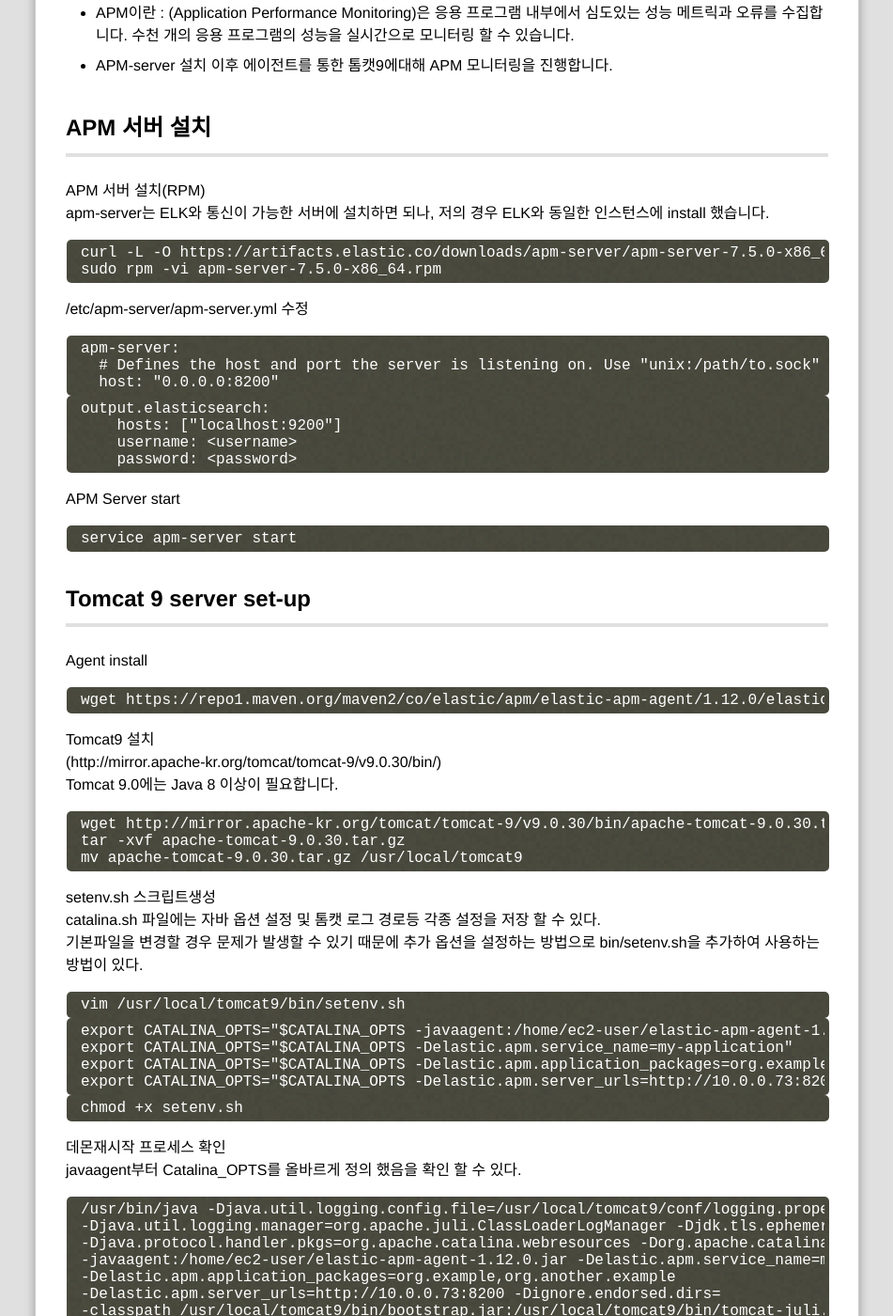
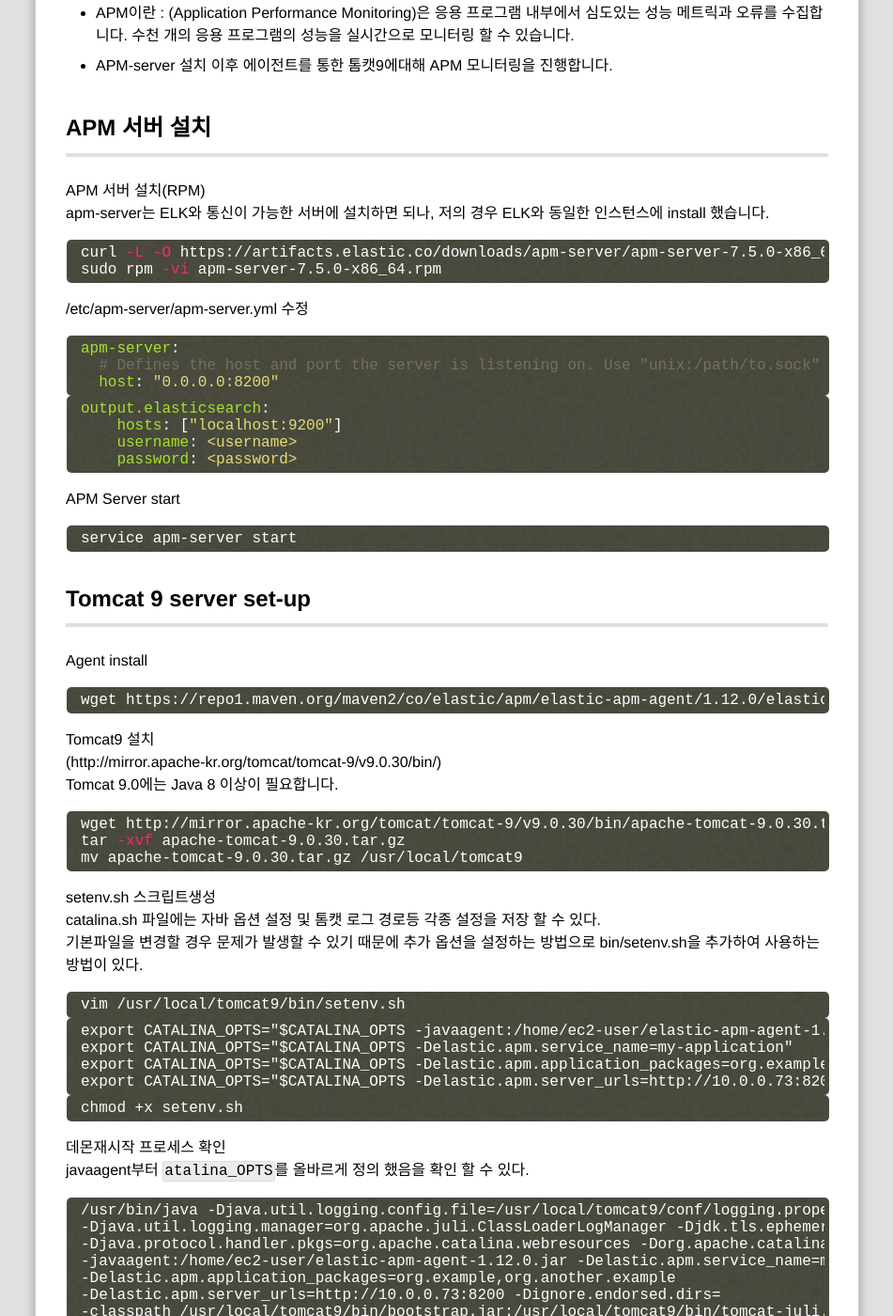
Before and after one commit to junyeong-je/junyeong-je.github.io, a Jekyll site: the page built from _posts/2020-07-30-ELK_APM_to_TOMCAT.md, in a window 1280 px wide and 1400 px high, scrolled down 642 px. Shown: the whole window at 94% size, without its empty margins (18-969 px from the left). Built offline with Jekyll 4.4.1, drawn with Linux system fonts in a browser that asks for light colours; comment, search, counter and statistics services are not loaded.

Commit message:
Revert "update"
This reverts commit 8f5c331b

````diff
--- a/_data/me.yml
+++ b/_data/me.yml
@@ -6,7 +6,7 @@
 avatar_img: "/assets/img/me.png"
 intro:
   - "안녕하세요. 저는 시스템엔지니어/클라우드 아키텍트로 일하고 있습니다."
-  - "블로그에 방문해주신들께 조금이나마 도움이 되었으면 좋겠습니다."
+  - "블로그에 방문해주신 분들에게 조금이나마 도움이 되었으면 좋겠습니다."
   - "코멘트 주시면 답변 드리겠습니다. 감사합니다! "
 skills:
   - name: "Programming"
--- a/_posts/2020-07-30-ELK_APM_to_TOMCAT.md
+++ b/_posts/2020-07-30-ELK_APM_to_TOMCAT.md
@@ -16,39 +16,39 @@
 ## APM 서버 설치
 APM 서버 설치(RPM)<br>
 apm-server는 ELK와 통신이 가능한 서버에 설치하면 되나, 저의 경우 ELK와 동일한 인스턴스에 install 했습니다.
-```
+```shell
 curl -L -O https://artifacts.elastic.co/downloads/apm-server/apm-server-7.5.0-x86_64.rpm
 sudo rpm -vi apm-server-7.5.0-x86_64.rpm
 ```
 
 /etc/apm-server/apm-server.yml 수정
-```
+```yaml
 apm-server:
   # Defines the host and port the server is listening on. Use "unix:/path/to.sock" to listen on a unix domain socket.
   host: "0.0.0.0:8200"
 ```
 
-```
+```yaml
 output.elasticsearch:
     hosts: ["localhost:9200"]
     username: <username>
     password: <password>
 ```
 APM Server start
-```
+```shell
 service apm-server start
 ```
 
 ## Tomcat 9 server set-up
 Agent install
-```
+```shell
 wget https://repo1.maven.org/maven2/co/elastic/apm/elastic-apm-agent/1.12.0/elastic-apm-agent-1.12.0-javadoc.jar
 ```
 
 Tomcat9 설치<br>
 (http://mirror.apache-kr.org/tomcat/tomcat-9/v9.0.30/bin/)<br>
 Tomcat 9.0에는 Java 8 이상이 필요합니다.<br>
-```
+```shell
 wget http://mirror.apache-kr.org/tomcat/tomcat-9/v9.0.30/bin/apache-tomcat-9.0.30.tar.gz
 tar -xvf apache-tomcat-9.0.30.tar.gz
 mv apache-tomcat-9.0.30.tar.gz /usr/local/tomcat9
@@ -58,7 +58,7 @@
 catalina.sh 파일에는 자바 옵션 설정 및 톰캣 로그 경로등 각종 설정을 저장 할 수 있다.<br>
 기본파일을 변경할 경우 문제가 발생할 수 있기 때문에 추가 옵션을 설정하는 방법으로 bin/setenv.sh을 추가하여 사용하는 방법이 있다.
 
-```
+```shell
 vim /usr/local/tomcat9/bin/setenv.sh
 ```
 ```
@@ -67,12 +67,12 @@
 export CATALINA_OPTS="$CATALINA_OPTS -Delastic.apm.application_packages=org.example,org.another.example"
 export CATALINA_OPTS="$CATALINA_OPTS -Delastic.apm.server_urls=http://10.0.0.73:8200"
 ```
-```
+```shell
 chmod +x setenv.sh
 ```
 
 데몬재시작 프로세스 확인<br>
-javaagent부터 Catalina_OPTS를 올바르게 정의 했음을 확인 할 수 있다.
+javaagent부터 `atalina_OPTS`를 올바르게 정의 했음을 확인 할 수 있다.
 ```
 /usr/bin/java -Djava.util.logging.config.file=/usr/local/tomcat9/conf/logging.properties
 -Djava.util.logging.manager=org.apache.juli.ClassLoaderLogManager -Djdk.tls.ephemeralDHKeySize=2048
````
Also changed, not shown: _book_review/temporary.md (+2 -1 lines).
